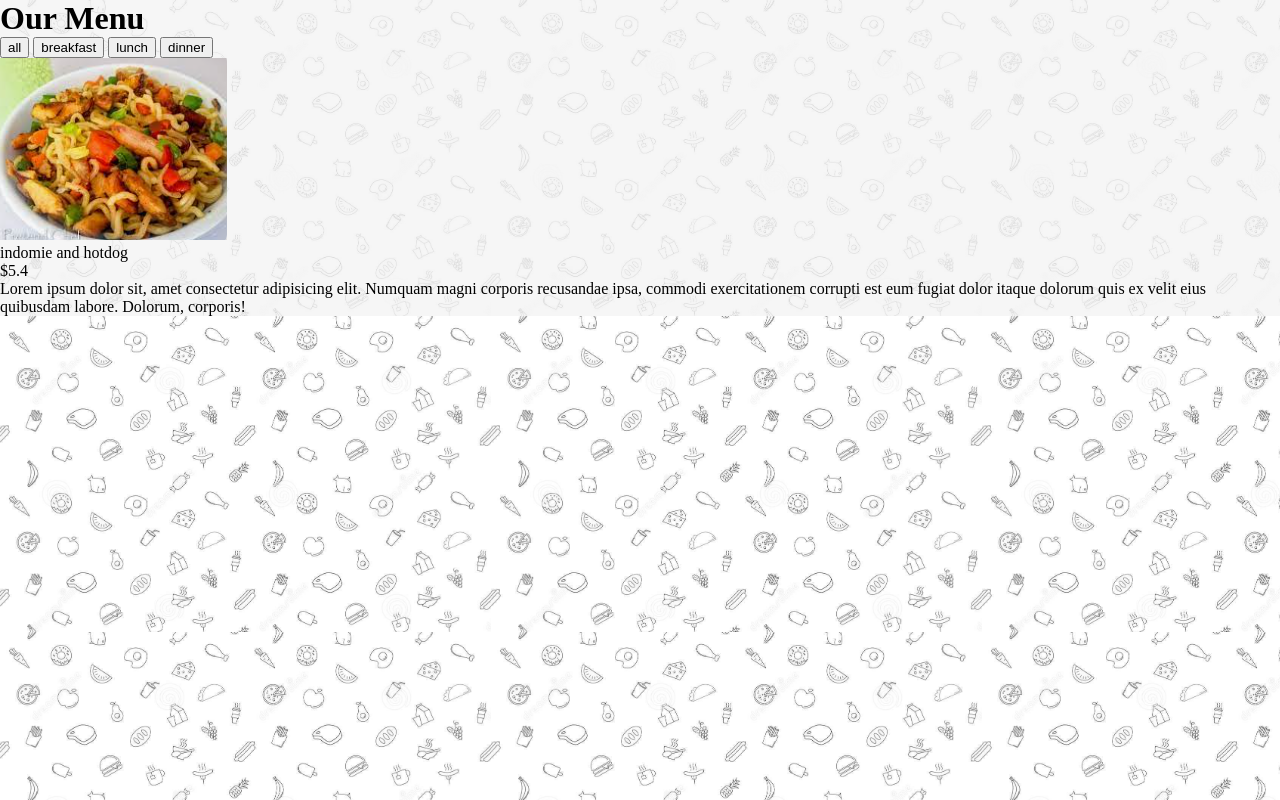
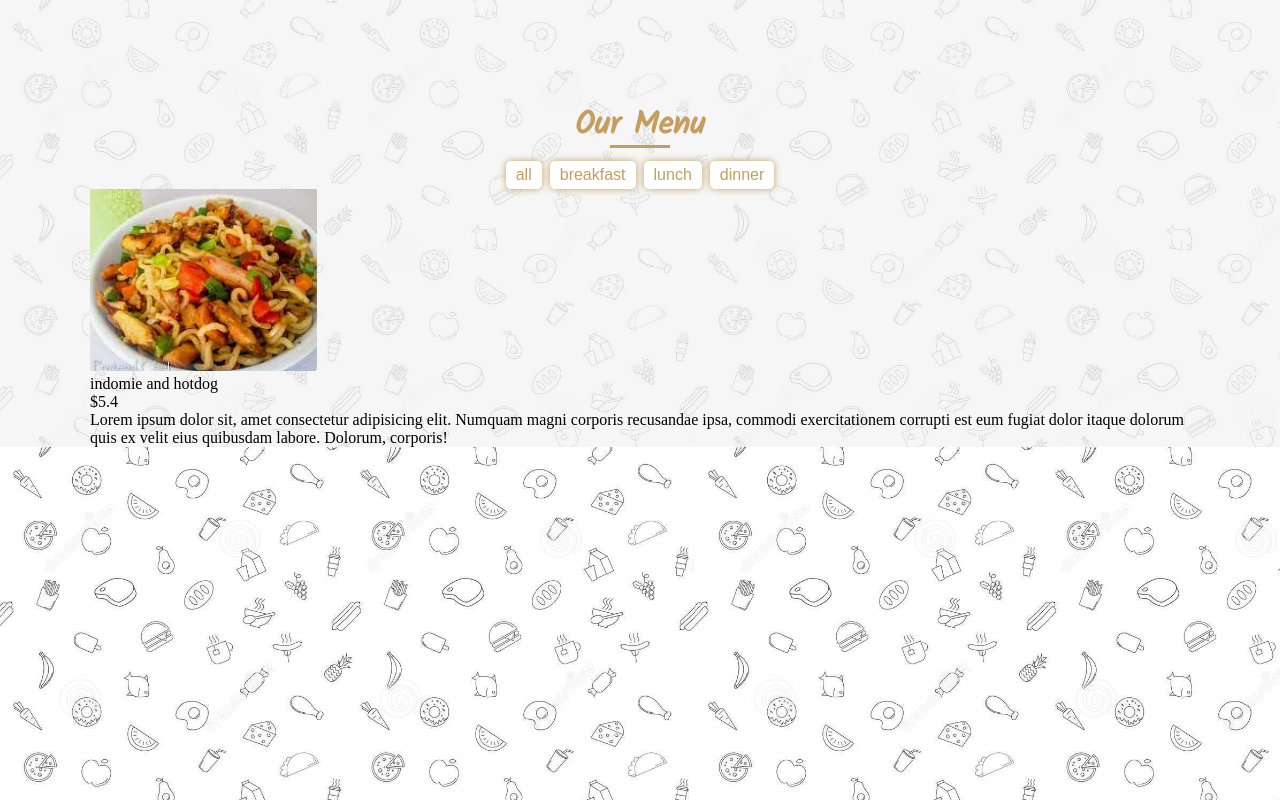
Before and after one commit to DiamondNath07/food-schedule, a plain HTML site: page index.html in a window 1280 px wide. Drawn offline with Linux system fonts and the light colour scheme.

Commit message:
add meal-btns

```diff
--- a/index.html
+++ b/index.html
@@ -5,6 +5,13 @@
     <meta http-equiv="X-UA-Compatible" content="IE=edge" />
     <meta name="viewport" content="width=device-width, initial-scale=1.0" />
     <title>Food_Schedule</title>
+    <link rel="preconnect" href="https://fonts.googleapis.com" />
+    <link rel="preconnect" href="https://fonts.gstatic.com" crossorigin />
+    <link
+      href="https://fonts.googleapis.com/css2?family=Crete+Round&family=Kalam&family=Lato:ital,wght@0,700;0,900;1,400&family=Nanum+Gothic&display=swap"
+      rel="stylesheet"
+    />
+
     <link rel="stylesheet" href="./styles.css" />
   </head>
   <body>
--- a/styles.css
+++ b/styles.css
@@ -17,9 +17,56 @@ body::after {
   inset: 0;
   position: absolute;
   background-color: #f4f4f4;
- opacity: .8;
+  opacity: 0.8;
   z-index: -1;
 }
 
 main {
+  max-width: 1100px;
+  margin: 0 auto;
 }
+
+.heading {
+  padding-top: 100px;
+  text-align: center;
+}
+.food-list {
+  font-family: 'Kalam', cursive;
+  color: #c59d5f;
+  position: relative;
+}
+
+.food-list::after {
+  content: '';
+  position: absolute;
+  top: 45px;
+  right: 520px;
+  background-color: #c59d5f;
+  width: 60px;
+  height: 3px;
+}
+
+.foodbtns {
+  text-align: center;
+  margin-top: 10px;
+}
+
+.meal-btn {
+ padding: 5px 10px;
+ background-color: #fff;
+ color: #c59d5f;
+ font-size: 16px;
+ border: none;
+ box-shadow: 0 0 7px #c59d5f ;
+ border-radius: 5px;
+  margin:0 2px;
+
+ transition: all .5s ease-in-out;
+}
+
+.meal-btn:hover{
+ background-color: #c59d5f;
+ color: #fff;
+ box-shadow: none ;
+
+}
```
Lines whose indentation alone changed are shown as unchanged.
